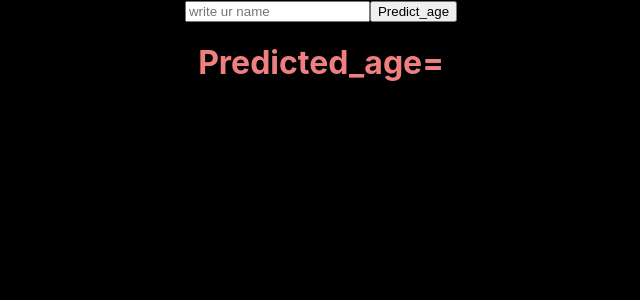
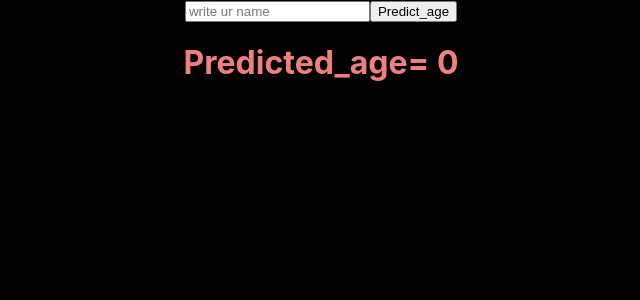
Before and after one commit to Kishlay-notabot/react-dev, a React (Create React App) app in the folder apifl/: page / in a window 1280 px wide. Shown: the top 300 px of the page, without its empty margins (319-959 px from the left). Built offline with nearby package versions, Linux system fonts and the light colour scheme.

Commit message:
minor change in line 12, working code

```diff
--- a/apifl/src/App.js
+++ b/apifl/src/App.js
@@ -5,16 +5,18 @@ import { useEffect, useState } from 'react';
 
 function App() {
   console.log('rendered')
+  const [predAge, setpredAge] = useState(0);
   const [name,setName] = useState("")
   const fetchD= () => {
-    Axios.get(`https://api.agify.io/?name=${name}`).then((res) => {console.log(res.data)});
+    Axios.get(`https://api.agify.io/?name=${name}`).then((res) =>
+    {setpredAge(res.data.age)});
 // 2:47:39
   }
   return(
   <div className='App'>
     <input placeholder='write ur name' onChange={(event) =>{setName(event.target.value)}}/>
     <button onClick={fetchD}>Predict_age</button>
-    <h1> Predicted_age= </h1>
+    <h1> Predicted_age= {predAge}</h1>
   </div>
   )
 }
```
